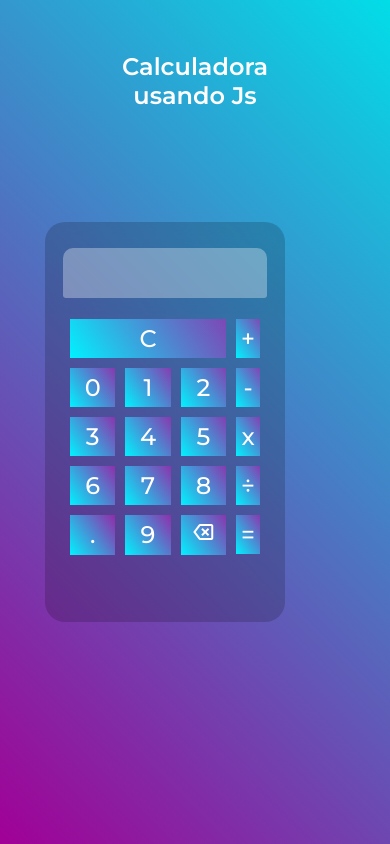
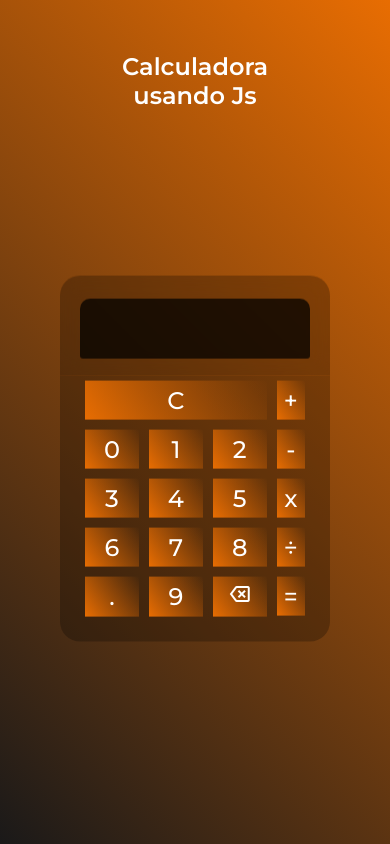
Before and after one commit to M1guelzinN/calculadora, a plain HTML site: page index.html in a window 390 px wide. Drawn offline with nearby package versions, Linux system fonts and the light colour scheme.

Commit message:
cleancode

```diff
--- a/arquivos/main.css
+++ b/arquivos/main.css
@@ -7,130 +7,137 @@
     box-sizing: border-box;
 }
 :root{
-    --tabelatransparent: #0000002c;
-    --colorRes: #ffffff51;
-    --colornum: linear-gradient(-125deg, rgba(255, 0, 208, 0.356), rgb(0, 242, 255));
+    --tabelatransparent: #00000041;
+    --colorRes: #000000ba;
+    --colornum: linear-gradient(-125deg, rgba(0, 0, 0, 0), rgba(232, 109, 2));
 }
+
 body{
-    background: linear-gradient(45deg, rgb(161, 0, 150), rgb(2, 221, 232));
-    background-size: cover ;
-    background-repeat: no-repeat;
-    width: 100vw;
-    height: 100vh;
-
     display: flex;
     justify-content: space-evenly;
     align-items: center;
+    width: 100vw;
+    min-height: 100vh;
+
+    background: linear-gradient(45deg, rgb(26, 25, 25), rgb(232, 109, 2));
+    background-size: cover ;
+    background-repeat: no-repeat;
 }
 h1{
+    margin: 10px 0;
+
     text-align: center;
-    margin: 10px 0;
     font-family: "Montserrat";
     font-size: 2em;
     color: white;
 }
 main{
+    display: flex;
+    flex-direction: column;
+    flex-wrap: nowrap;
+
     max-width: 50vw;
     min-width: 300px;
-    height: 60vh;
-    display: flex;
-    flex-direction: column;
 }
 .mostrar{
-    background: var(--tabelatransparent);
-    backdrop-filter: blur(10px);
-    width: 100%;
-    height: 120px;
-    border-radius: 20px 20px 0 0;
-
     display: flex;
     justify-content: center;
     align-items: center;
+    width: 100%;
+    height: 100px;
+
+    background: var(--tabelatransparent);
+    backdrop-filter: blur(10px);
+    border-radius: 20px 20px 0 0;
 }
 .resultado{
     background: var(--colorRes);
     width: 85%;
     height: 30%;
     text-align: right;
-    padding: 25px;
+    padding: 30px;
     margin-top: 10px;
+    margin-bottom: 5px;
 
     font-family: "Montserrat";
     font-size: 1.5em;
     color: white;
     border-radius: 10px 10px 3px 3px;
-
 }
 .calculos{
     background: var(--tabelatransparent);
+    display: flex;
+    justify-content: space-between;
     width: 100%;
     height: 100%;
-    display: flex;
-    justify-content: space-between;
+
     border-radius: 0 0 20px 20px;
-    padding: 0 20px;
+    padding: 0 20px 20px 20px;
 }
 .juncao{
-    width: 100%;
     display: flex;
     flex-direction: column;
+    width: 100%;
 }
 .limpar{
     background: var(--colornum);
-    text-align: center;
     padding: 5px;
     margin: 5px ;
 
+    text-align: center;
     font-family: "Montserrat";
     font-size: 1.5em;
     color: white;
 }
 .numeros{
-    width: 100%;
     display: grid;
     grid-template-columns: 1fr 1fr 1fr;
-
     flex-wrap: wrap;
+    width: 100%;
 }
 .numeros > div {
     background: var(--colornum);
-    text-align: center;
     padding: 5px;
     margin: 5px;
 
+    text-align: center;
     font-family: "Montserrat";
     font-size: 1.5em;
     color: white;
 
 }
 .operadores{
-    width: 20%;
     display: flex;
     flex-direction: column;
-    flex-wrap: wrap;
+    flex-wrap: nowrap;
+    width: 20%;
 }
 .operadores > div {
     background: var(--colornum);
-    text-align: center;
     padding: 5px;
     margin: 5px;
 
+    text-align: center;
     font-family: "Montserrat";
     font-size: 1.5em;
     color: white;
 }
+
+
+
 
 @media (max-width: 800px) {
     body{
         position: relative;
         width: 100vw;
         height: 100vh;
+        overflow-x: hidden;
     }
     h1{
         position: absolute;
         left: 50%;
         top: 5%;
-        transform: translate(-50%, 0);
+        transform: translateX(-50%);
         font-size: 1.5em;
     }
      main{
@@ -138,13 +145,18 @@ main{
         left: 50%;
         top: 50%;
         max-width: 90%;
-        max-height: 400px;
-        transform: translate(-50%,-50%);
+        transform: translate(-45%,-40%);
      }
      .mostrar{
-         width: 80%;
+         width: 90%;
      }
      .calculos{
-         width: 80%;
+         width: 90%;
      }
 }
+
+@media (max-height: 500px) {
+    main{
+        top: 250px;
+    }
+}
```
